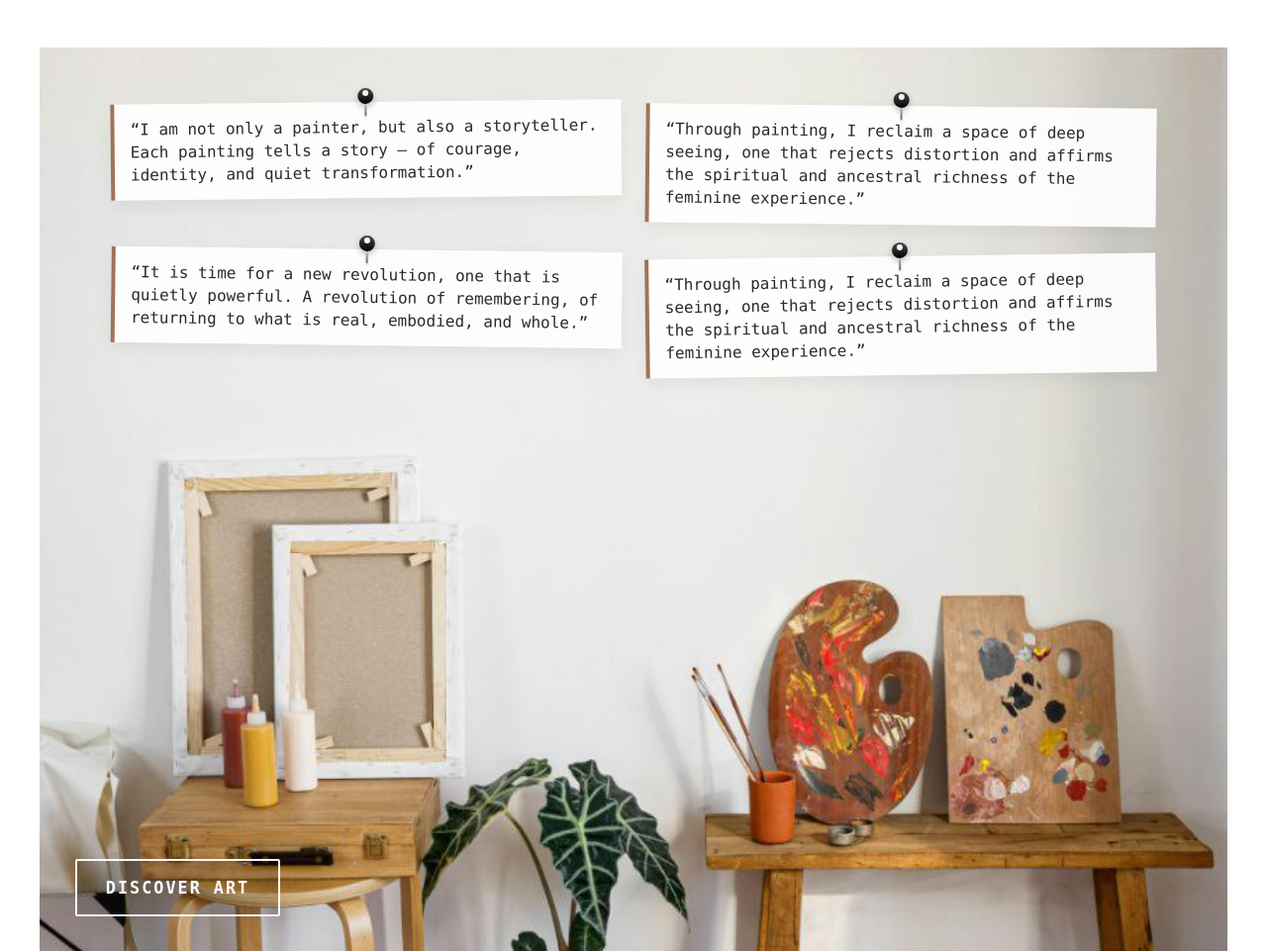
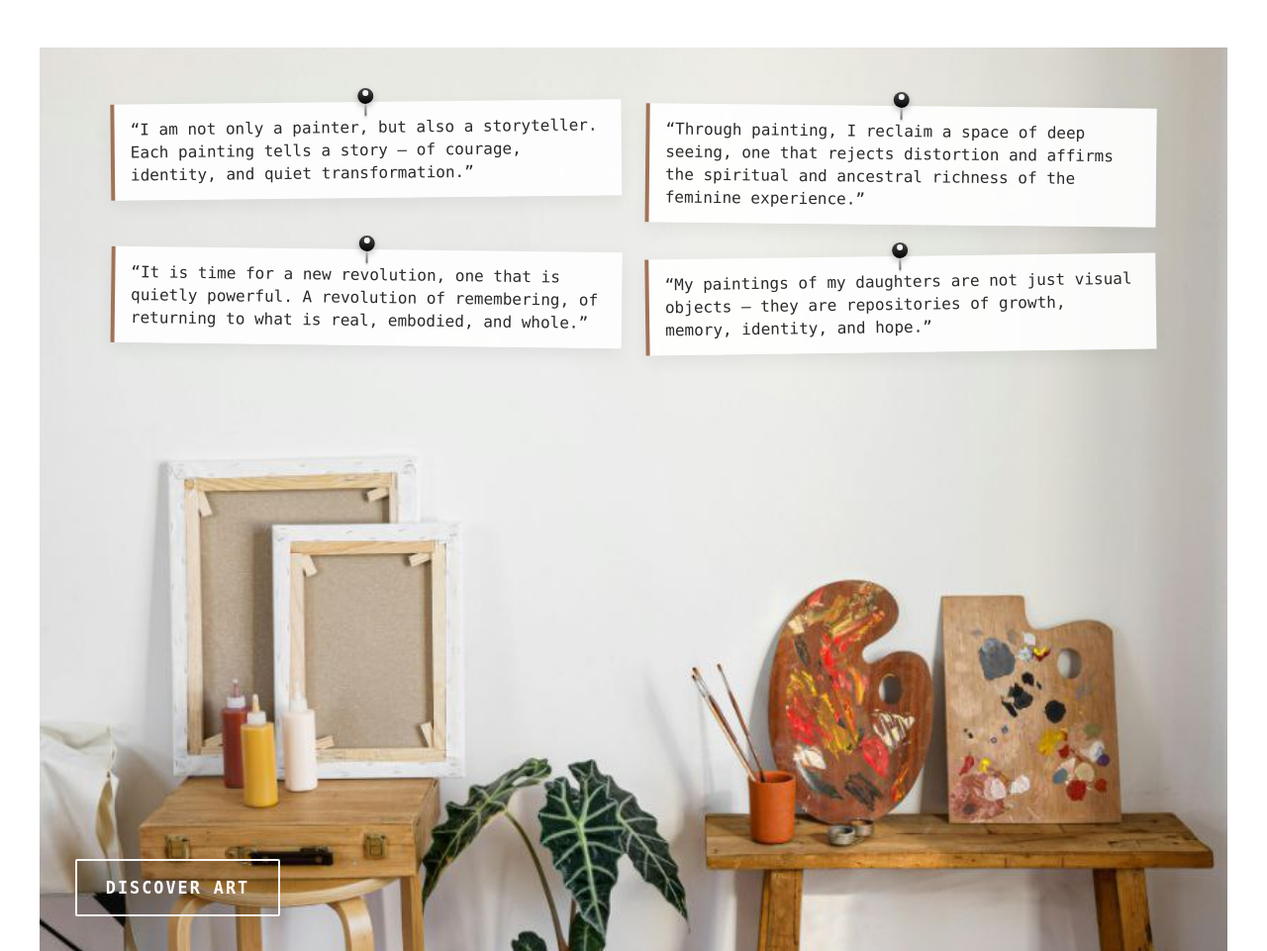
Before and after one commit to etherOnGitHub/constcollection-art-portfolio-and-shop, a Django app: page / in a window 1280 px wide. Shown: the part 1968-2929 px from the top of the page at 99% size. Run offline with Django 5.2, Linux system fonts and the light colour scheme; some libraries are stand-ins or nearby versions; some web fonts are replaced.

Commit message:
Fix: remove duplicate room quote and update text

```diff
--- a/templates/index.html
+++ b/templates/index.html
@@ -97,7 +97,7 @@
 
             <figure class="quote-item quote-d col-12 col-md-6">
                 <span class="quote-pin" aria-hidden="true"></span>
-                <blockquote class="room-quote-text">“Through painting, I reclaim a space of deep seeing, one that rejects distortion and affirms the spiritual and ancestral richness of the feminine experience.”</blockquote>
+                <blockquote class="room-quote-text">“My paintings of my daughters are not just visual objects — they are repositories of growth, memory, identity, and hope.”</blockquote>
             </figure>
         </div>
     </div>
```
